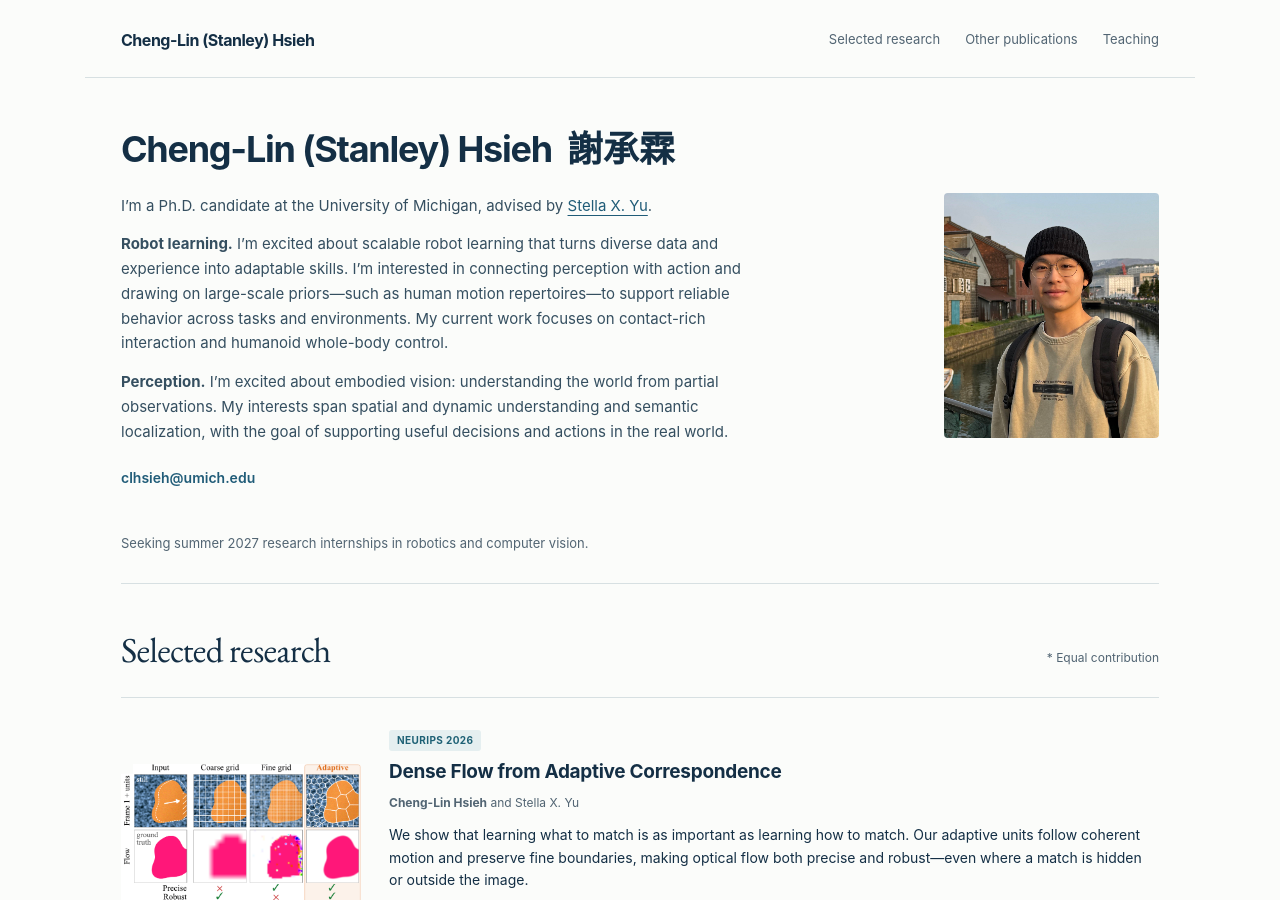
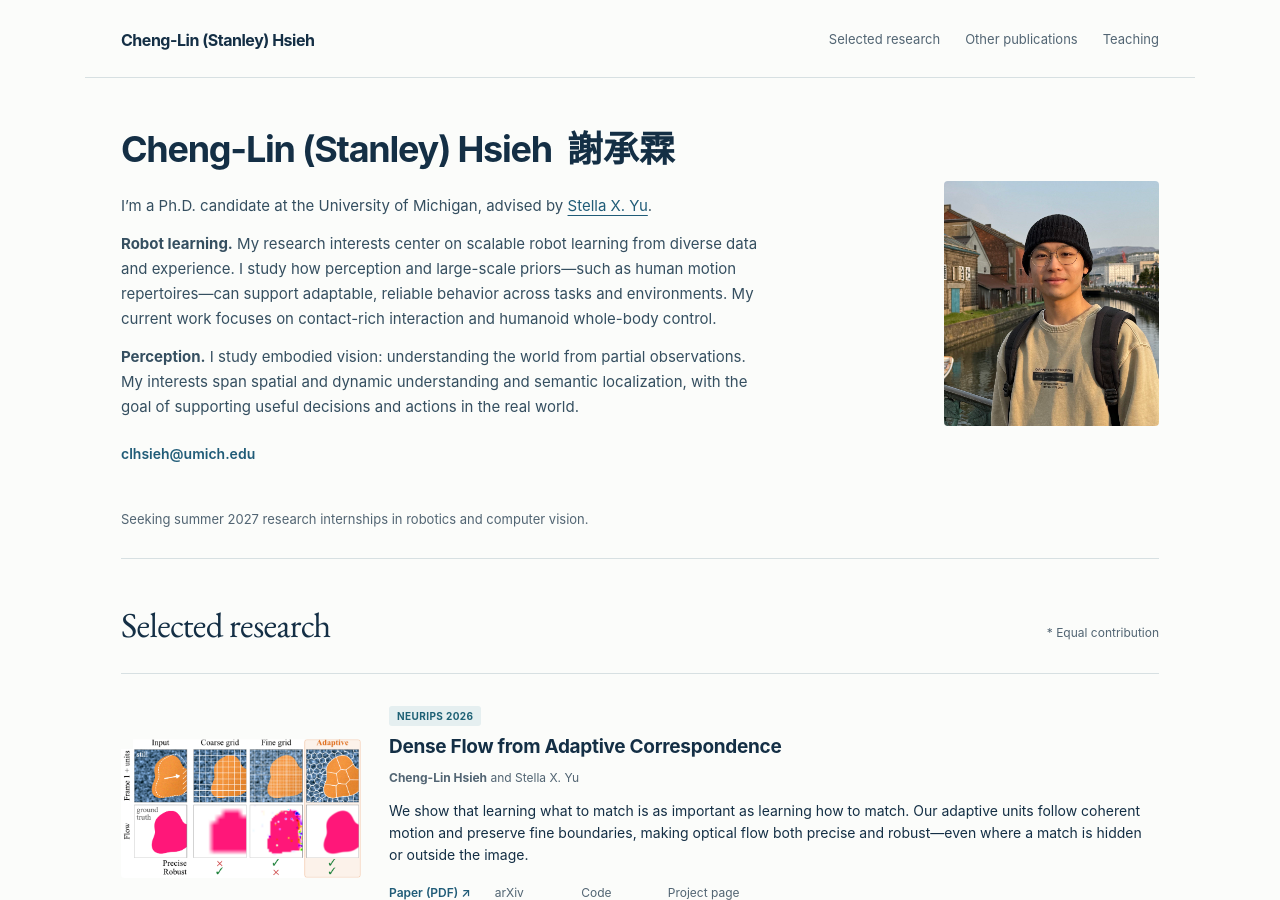
Before and after one commit to chenglinh/chenglinh.github.io, a Jekyll site: the page index.html, which Jekyll copies as it is, in a window 1280 px wide and 900 px high. Built offline with Jekyll 4.4.1, drawn with Linux system fonts in a browser that asks for light colours.

Commit message:
Polish research introduction with professional language

```diff
--- a/index.html
+++ b/index.html
@@ -18,8 +18,8 @@
 <section class="hero" aria-labelledby="intro-title">
 <div><h1 id="intro-title"><span>Cheng-Lin (Stanley) Hsieh</span><span class="name-cn" lang="zh-Hant">謝承霖</span></h1>
 <p class="intro">I’m a Ph.D. candidate at the University of Michigan, advised by <a href="https://web.eecs.umich.edu/~stellayu/">Stella X. Yu</a>.</p>
-<p class="intro"><strong>Robot learning.</strong> I’m excited about scalable robot learning that turns diverse data and experience into adaptable skills. I’m interested in connecting perception with action and drawing on large-scale priors—such as human motion repertoires—to support reliable behavior across tasks and environments. My current work focuses on contact-rich interaction and humanoid whole-body control.</p>
-<p class="intro"><strong>Perception.</strong> I’m excited about embodied vision: understanding the world from partial observations. My interests span spatial and dynamic understanding and semantic localization, with the goal of supporting useful decisions and actions in the real world.</p>
+<p class="intro"><strong>Robot learning.</strong> My research interests center on scalable robot learning from diverse data and experience. I study how perception and large-scale priors—such as human motion repertoires—can support adaptable, reliable behavior across tasks and environments. My current work focuses on contact-rich interaction and humanoid whole-body control.</p>
+<p class="intro"><strong>Perception.</strong> I study embodied vision: understanding the world from partial observations. My interests span spatial and dynamic understanding and semantic localization, with the goal of supporting useful decisions and actions in the real world.</p>
 <p id="contact" class="contact"><a href="mailto:clhsieh@umich.edu">clhsieh@umich.edu</a></p></div>
 <figure class="portrait"><img src="images/cheng-lin-hsieh.jpg" alt="Portrait of Cheng-Lin Hsieh" width="2901" height="2901"></figure>
 </section>
```
